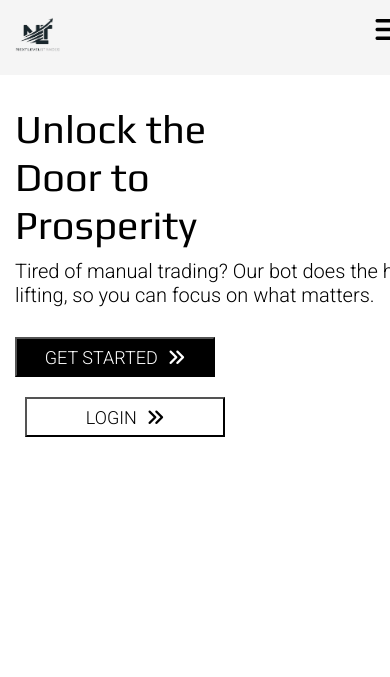
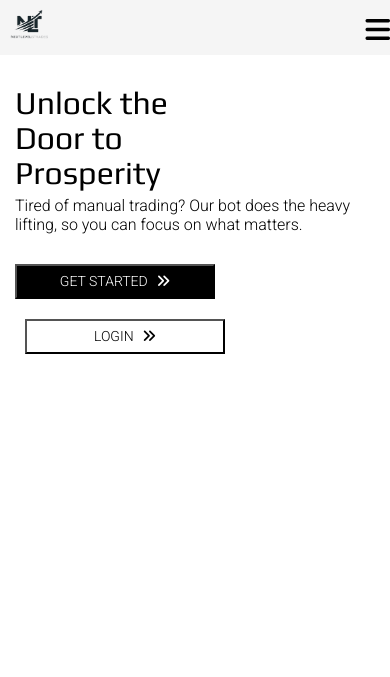
Before and after one commit to 28Yadav/NextLevelsTrades, a Flask app: page / in a window 390 px wide. Shown: the top 677 px of the page. Run offline with Flask 3, Linux system fonts and the light colour scheme; some libraries are stand-ins or nearby versions; some web fonts are replaced.

Commit message:
Update styles.css

```diff
--- a/static/styles.css
+++ b/static/styles.css
@@ -807,3 +807,55 @@ body {
         display: flex;
     }
 }
+/* For screens smaller than 480px (Extra small devices) */
+@media (max-width: 480px) {
+    /* Adjust navbar height and padding */
+    .navbar {
+        padding: 5px 10px;
+        height: 45px;
+    }
+
+    /* Reduce navbar logo size */
+    .navbar-logo img {
+        height: 30px;
+    }
+
+    /* Adjust heading font size and line-height in welcome section */
+    .welcome-left h1 {
+        font-size: 32px;
+        line-height: 1.1;
+    }
+
+    /* Reduce paragraph font size */
+    .welcome-left p {
+        font-size: 16px;
+        margin-top: 5px;
+    }
+
+    /* Reduce button width and height */
+    .wwelcome-button,
+    .login-button {
+        width: 100%;
+        height: 35px;
+        font-size: 14px;
+    }
+
+    /* Footer social icon size adjustments */
+    .footer-social a {
+        width: 30px;
+        height: 30px;
+        font-size: 14px;
+    }
+
+    /* Step-box adjustments for extra small screens */
+    .step-box {
+        padding: 20px;
+        height: auto;
+    }
+
+    /* Extra-box adjustments */
+    .extra-box {
+        padding: 15px;
+        width: 90%;
+    }
+}
```
